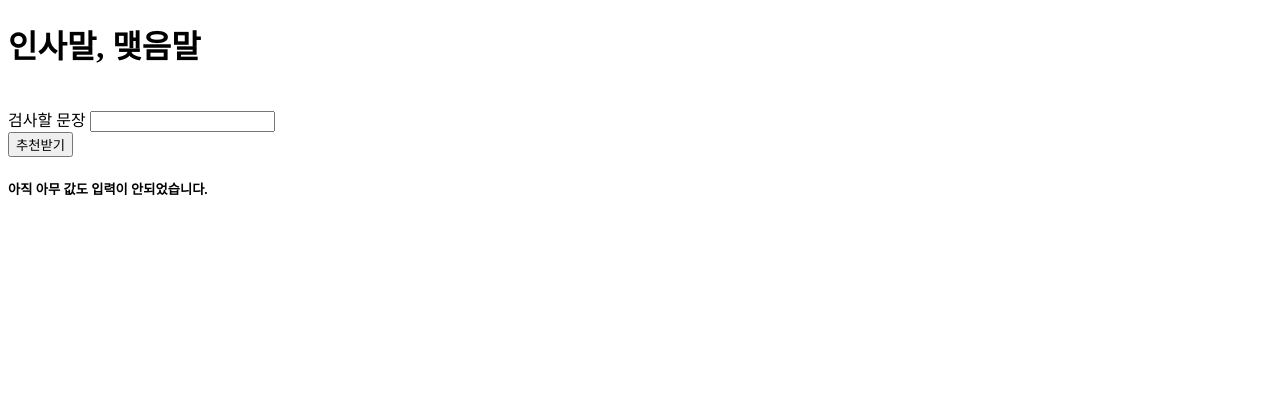
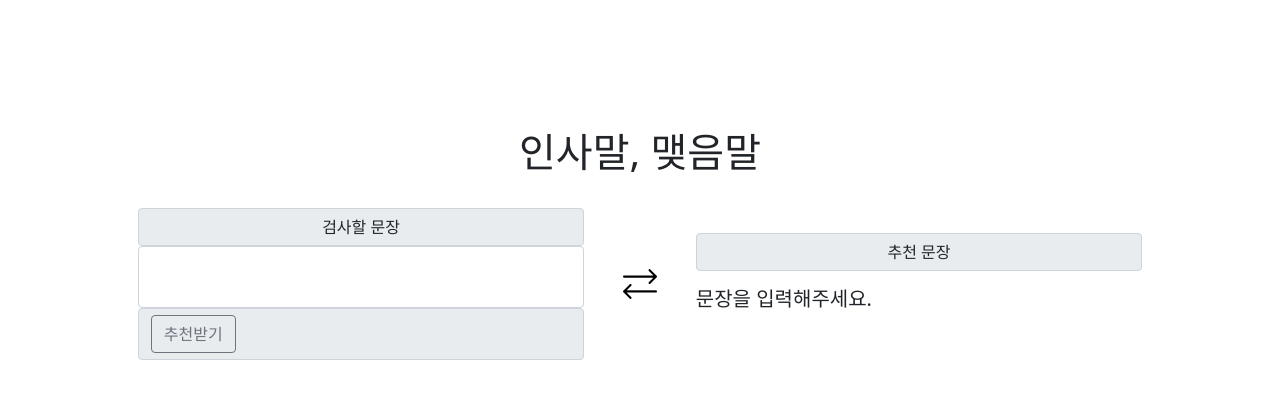
Before and after one commit to LJBang/B2_Manners_Maketh_Mail, a Flask app: page /main in a window 1280 px wide. Shown: the top 399 px of the page. Run offline with Flask 2, Linux system fonts and the light colour scheme.

Commit message:
Mod: Site Layout

```diff
--- a/server/app.py
+++ b/server/app.py
@@ -1,4 +1,3 @@
-#from crypt import methods
 from flask import Flask, request, render_template
 import model
 
@@ -6,15 +5,16 @@ app = Flask(__name__, static_url_path='/static')
 
 @app.route('/main', methods=['GET', 'POST'])
 def main(sent=None):
-    if request.method == 'GET':
-        return render_template('main.html', sent=sent)
-    elif request.method == 'POST':
-        sent = request.form['sent']
-        print('==============')
-        print(sent)
-        print('==============')
-        reco = model.recommand(sent)
-        return render_template('main.html', sent=sent, reco=reco)
-
+    try:
+        if request.method == 'GET':
+            return render_template('main.html', sent=sent)
+        elif request.method == 'POST':
+            sent = request.form['sent']
+            if sent == '':
+                return render_template('main.html', sent=None)
+            reco1, reco2, reco3 = model.recommand(sent)
+            return render_template('main.html', sent=sent, reco1=reco1, reco2=reco2, reco3=reco3)
+    except:
+        return render_template('main.html', sent=None)
 if __name__ == '__main__':
     app.run(debug=True)
--- /dev/null
+++ b/server/static/css/style.css
@@ -0,0 +1,52 @@
+body{
+    text-align:center;
+}
+#my_header{
+    padding: 10%;
+    padding-bottom: 0;
+    text-align:center;
+}
+.container {
+    margin-top: 0;
+    width: 80%;
+    height: 50%;
+    display: table;
+    border-collapse: collapse;
+    align-items:center;
+    display: flex;
+    justify-content:center;
+    margin-left: auto;
+    margin-right: auto;
+    position: relative;
+}
+.box {
+    height: 50%;
+    float: left;
+    display: table-cell;
+}
+#input_box {
+    position: relative;
+    top: 0px;
+    width: 40%;
+    display: flex;
+    flex-direction: column;
+}
+#output_box {
+    position: relative;
+    top: 0px;
+    width: 40%;
+    display: flex;
+    flex-direction: column;
+}
+#arrow{
+    width: 30%;
+}
+#arrow_box{
+    width: 10%;
+    align-items:center;
+    display: flex;
+    justify-content:center;
+}
+#output_table{
+    width:100%;
+}
--- a/server/templates/main.html
+++ b/server/templates/main.html
@@ -2,36 +2,70 @@
 <html>
 <head>
     <title>
-        draw star by number
+        Greeting
     </title>
     <style>
     </style>
+    <link rel="stylesheet" href="{{ url_for('static', filename='css/style.css') }}">
+    <link href="https://cdn.jsdelivr.net/npm/bootstrap@5.1.3/dist/css/bootstrap.min.css" rel="stylesheet" integrity="sha384-1BmE4kWBq78iYhFldvKuhfTAU6auU8tT94WrHftjDbrCEXSU1oBoqyl2QvZ6jIW3" crossorigin="anonymous">
 </head>
 <body>
-    <h1> 인사말, 맺음말 </h1><br>
-    <form method="POST" action="/main">
-        <div>
-            <label for="sent"> 검사할 문장 </label>
-            <input type="text" name="sent">
+    <h1 id="my_header"> 인사말, 맺음말 </h1><br>
+    <div class="container">
+        <div class="box" id="input_box">
+            <form method="POST" action="/main">
+                <span class="input-group-text" style="display:block;">검사할 문장</span>
+                <textarea  name="sent" class="form-control" style="resize:none;"></textarea>
+                <span class="input-group-text">
+                    <div class="button" style="position:relative; right:0;">
+                        <button type="submit" class="btn btn-outline-secondary">추천받기</button>
+                    </div>
+                </span>
+            </form>
         </div>
+        <div class="box" id="arrow_box">
+            <img id="arrow" src = "{{ url_for('static', filename='icon/exchange.png') }}">
+        </div>
+        <div class="box" id="output_box">
+            <p>
+                <span class="input-group-text"style="display:block;">추천 문장</span>
+                {% if sent == None %}
+                    <h5> 문장을 입력해주세요. </h5>
+                {% else %}
 
-        <div class='button'>
-            <button type="submit">추천받기</button>
+                <table id="ouput_table">
+                    <tr>
+                        <td id="reco1">
+                            {{reco1}}
+                        </td>
+                        <td>
+                        <button class="cp_btn btn btn-outline-secondary" data-clipboard-target="#reco1">Copy</button>
+                        </td>
+                    </tr>
+                    <tr>
+                        <td id="reco2">
+                            {{reco2}}
+                        </td>
+                        <td>
+                        <button class="cp_btn btn btn-outline-secondary" data-clipboard-target="#reco2">Copy</button>
+                        </td>
+                    </tr>
+                    <tr>
+                        <td id="reco3">
+                            {{reco3}}
+                        </td>
+                        <td>
+                        <button class="cp_btn btn btn-outline-secondary" data-clipboard-target="#reco3">Copy</button>
+                        </td>
+                    </tr>
+                </table>
+                {% endif %}
+            </p>
         </div>
-    </form>
-    <div>
-        <p>
-            {% if sent == None %}
-                <h5> 아직 아무 값도 입력이 안되었습니다. </h5>
-            {% else %}
-                <h5>추천할 문장</h5>
-                {% for re in reco %}
-                <p>
-                    {{re}}
-                </p>
-                {% endfor %}
-            {% endif %}
-        </p>
     </div>
+    <script src="https://cdn.jsdelivr.net/npm/clipboard@2.0.6/dist/clipboard.min.js"></script>
+    <script>
+        new ClipboardJS('.cp_btn');
+    </script>
 </body>
 </html>
```
Also changed, not shown: server/static/icon/exchange.png (added), 1 other file.
